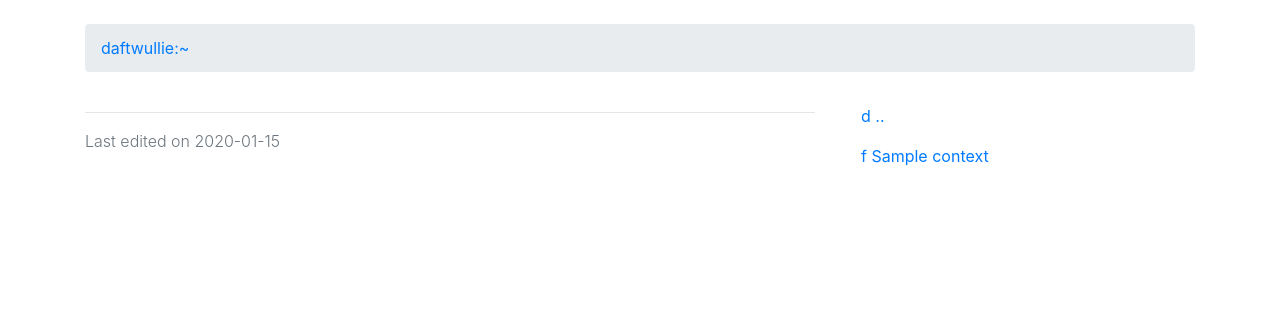
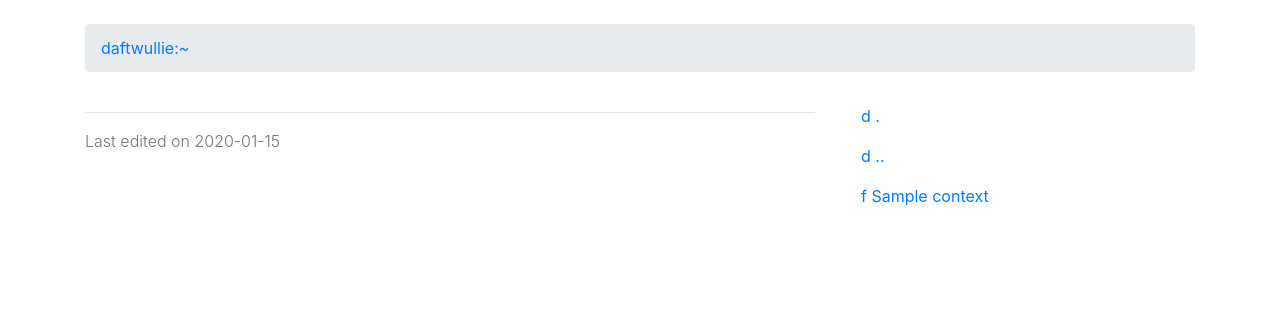
Before and after one commit to holgi/pyragit, a Python web app: template pyragit/templates/folder.jinja2 in a window 1280 px wide. Shown: the top 332 px of the page. Run offline with Jinja, Linux system fonts and the light colour scheme; the template is opened without the code that fills it: most values are stand-ins (such as "Sample title", 1, 10 or a date in 2020); some libraries are stand-ins or nearby versions.

Commit message:
showing current folder in explore section

```diff
--- a/pyragit/templates/layout.jinja2
+++ b/pyragit/templates/layout.jinja2
@@ -3,6 +3,9 @@
 
 {% macro folder_list(folder) -%}
     <ul class="nav flex-column">
+        <li class="nav-item">
+            <a class="nav-link" href="{{request.resource_path(folder)}}">d .</a>
+        </li>
         {% if folder != request.root %}
             <li class="nav-item">
                 <a class="nav-link" href="{{request.resource_path(folder.__parent__)}}">d ..</a>
```
